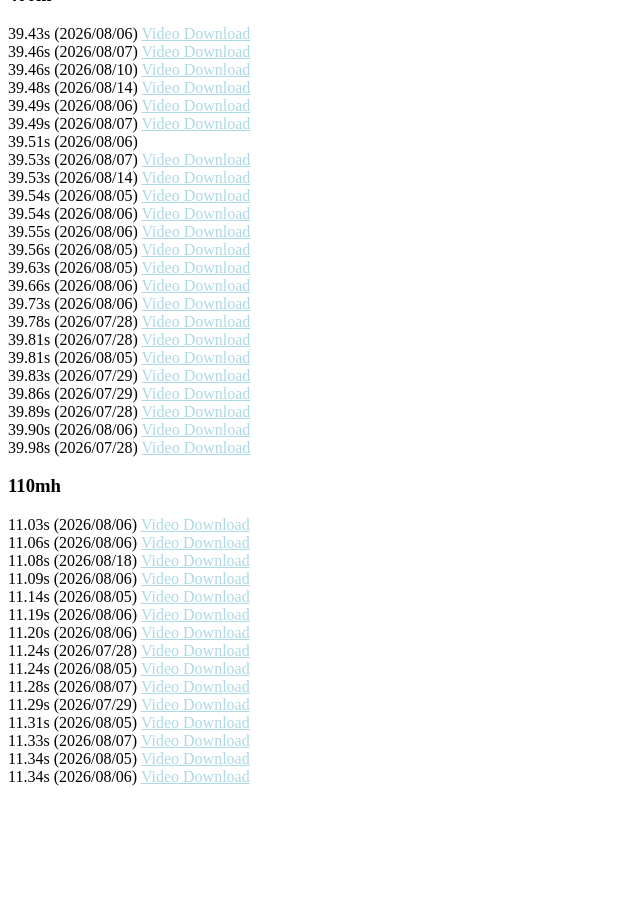
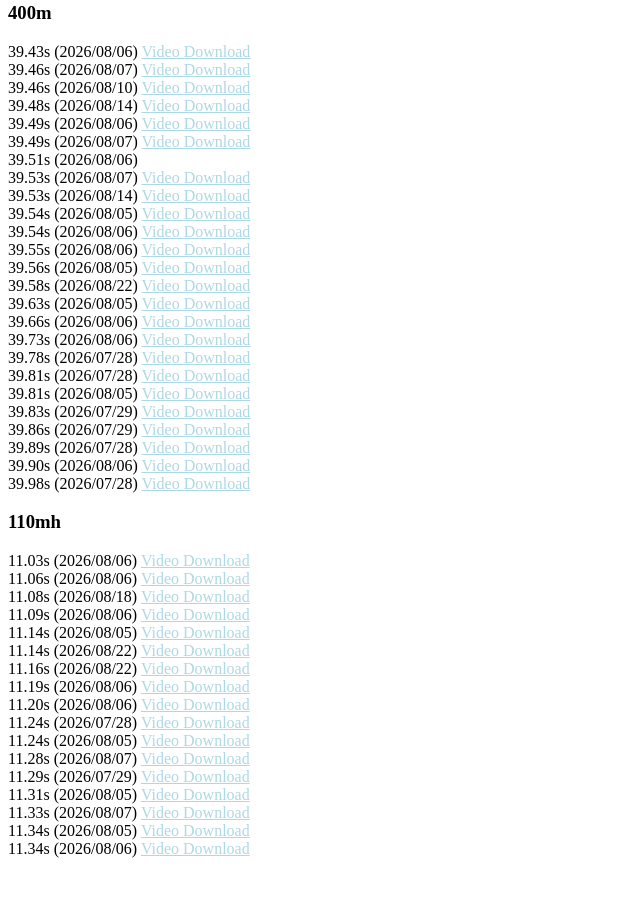
Before and after one commit to CareyRunboLi/CareyRunboLi.github.io, a Jekyll site: the page built from index.md, in a window 1280 px wide and 900 px high, scrolled down 3820 px. Shown: the top 897 px of the window, without its empty margins (0-640 px from the left). Built offline with Jekyll 4.4.1, drawn with Linux system fonts in a browser that asks for light colours; some web fonts are replaced; formulas are drawn with MathJax 3; a style sheet for code colours, icons or effects is not loaded; our own code applies the rules of GitHub Pages for plain Markdown files; before the commit the page ends 4648 px from its top, so only the background shows below that; some of the changed text lies outside the part shown.

Commit message:
Update trackandfield.md

```diff
--- a/_includes/trackandfield.md
+++ b/_includes/trackandfield.md
@@ -28,6 +28,7 @@
 7.86s (2026/08/12) <a href="https://runbolicarey.com/assets/TrackAndField/DeluxeTrackAndField_100m_7.86s_260812_2.mp4"><span>Video Download</span></a>
 7.86s (2026/08/12) <a href="https://runbolicarey.com/assets/TrackAndField/DeluxeTrackAndField_100m_7.86s_260812_3.mp4"><span>Video Download</span></a>
 7.86s (2026/08/12) <a href="https://runbolicarey.com/assets/TrackAndField/DeluxeTrackAndField_100m_7.86s_260812_4.mp4"><span>Video Download</span></a>
+7.86s (2026/08/22) <a href="https://runbolicarey.com/assets/TrackAndField/DeluxeTrackAndField_100m_7.86s_260822.mp4"><span>Video Download</span></a>
 7.88s (2026/07/14) <a href="https://runbolicarey.com/assets/TrackAndField/DeluxeTrackAndField_100m_7.88s_260714.mp4"><span>Video Download</span></a>
 7.88s (2026/07/18) <a href="https://runbolicarey.com/assets/TrackAndField/DeluxeTrackAndField_100m_7.88s_260718.mp4"><span>Video Download</span></a>
 7.88s (2026/07/25) <a href="https://runbolicarey.com/assets/TrackAndField/DeluxeTrackAndField_100m_7.88s_260725_1.mp4"><span>Video Download</span></a>
@@ -72,6 +73,7 @@
 39.54s (2026/08/06) <a href="https://runbolicarey.com/assets/TrackAndField/DeluxeTrackAndField_400m_39.54s_260806_Lite.mp4"><span>Video Download</span></a>
 39.55s (2026/08/06) <a href="https://runbolicarey.com/assets/TrackAndField/DeluxeTrackAndField_400m_39.55s_260806_Lite.mp4"><span>Video Download</span></a>
 39.56s (2026/08/05) <a href="https://runbolicarey.com/assets/TrackAndField/DeluxeTrackAndField_400m_39.56s_260805_Lite.mp4"><span>Video Download</span></a>
+39.58s (2026/08/22) <a href="https://runbolicarey.com/assets/TrackAndField/DeluxeTrackAndField_400m_39.58s_260822_Lite.mp4"><span>Video Download</span></a>
 39.63s (2026/08/05) <a href="https://runbolicarey.com/assets/TrackAndField/DeluxeTrackAndField_400m_39.63s_260805_Lite.mp4"><span>Video Download</span></a>
 39.66s (2026/08/06) <a href="https://runbolicarey.com/assets/TrackAndField/DeluxeTrackAndField_400m_39.66s_260806_Lite.mp4"><span>Video Download</span></a>
 39.73s (2026/08/06) <a href="https://runbolicarey.com/assets/TrackAndField/DeluxeTrackAndField_400m_39.73s_260806_Lite.mp4"><span>Video Download</span></a>
@@ -91,6 +93,8 @@
 11.08s (2026/08/18) <a href="https://runbolicarey.com/assets/TrackAndField/DeluxeTrackAndField_110mh_11.08s_260818.mp4"><span>Video Download</span></a>
 11.09s (2026/08/06) <a href="https://runbolicarey.com/assets/TrackAndField/DeluxeTrackAndField_110mh_11.09s_260806.mp4"><span>Video Download</span></a>
 11.14s (2026/08/05) <a href="https://runbolicarey.com/assets/TrackAndField/DeluxeTrackAndField_110mh_11.14s_260805.mp4"><span>Video Download</span></a>
+11.14s (2026/08/22) <a href="https://runbolicarey.com/assets/TrackAndField/DeluxeTrackAndField_110mh_11.14s_260822.mp4"><span>Video Download</span></a>
+11.16s (2026/08/22) <a href="https://runbolicarey.com/assets/TrackAndField/DeluxeTrackAndField_110mh_11.16s_260822.mp4"><span>Video Download</span></a>
 11.19s (2026/08/06) <a href="https://runbolicarey.com/assets/TrackAndField/DeluxeTrackAndField_110mh_11.19s_260806.mp4"><span>Video Download</span></a>
 11.20s (2026/08/06) <a href="https://runbolicarey.com/assets/TrackAndField/DeluxeTrackAndField_110mh_11.20s_260806.mp4"><span>Video Download</span></a>
 11.24s (2026/07/28) <a href="https://runbolicarey.com/assets/TrackAndField/DeluxeTrackAndField_110mh_11.24s_260728.mp4"><span>Video Download</span></a>
```
